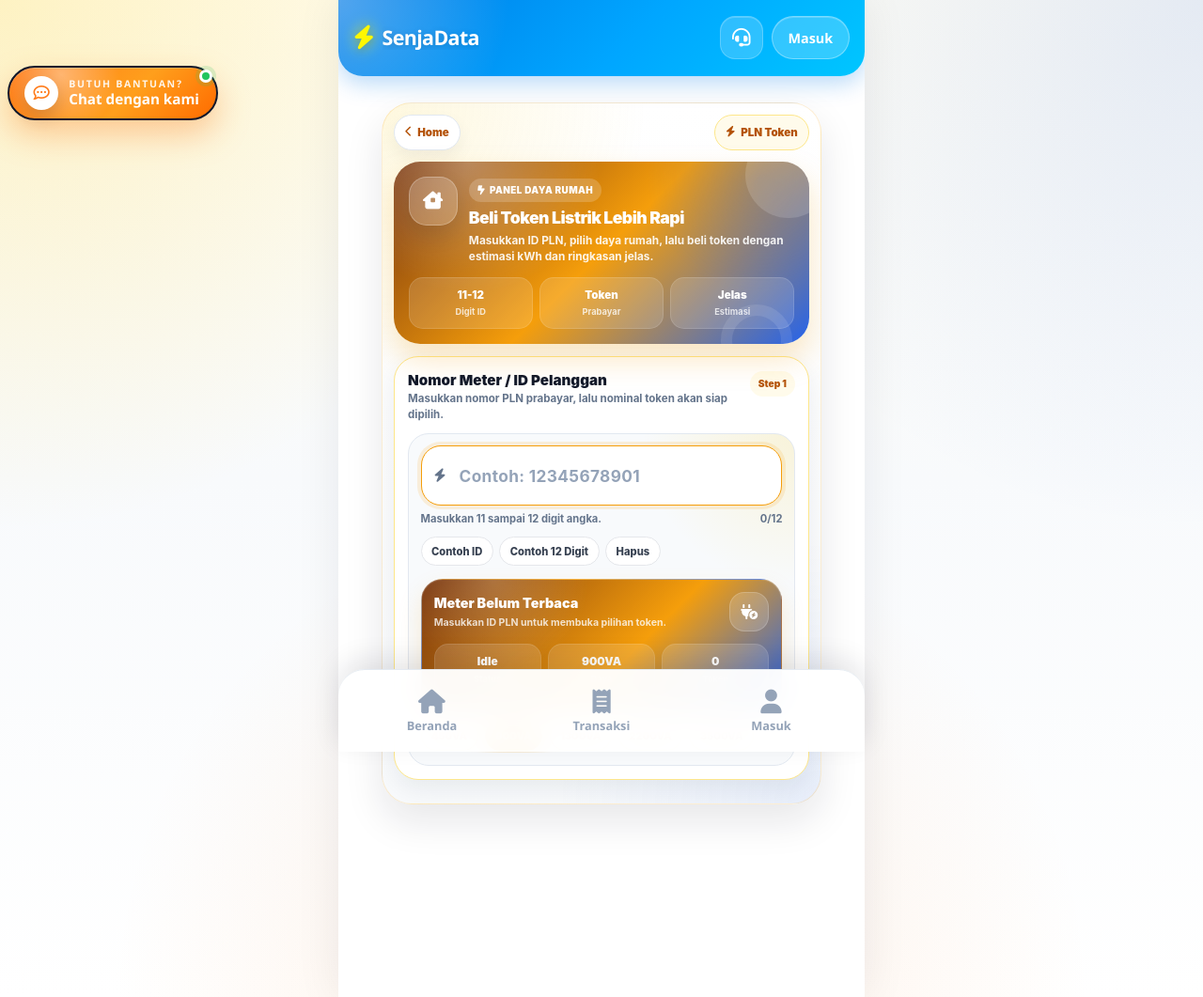
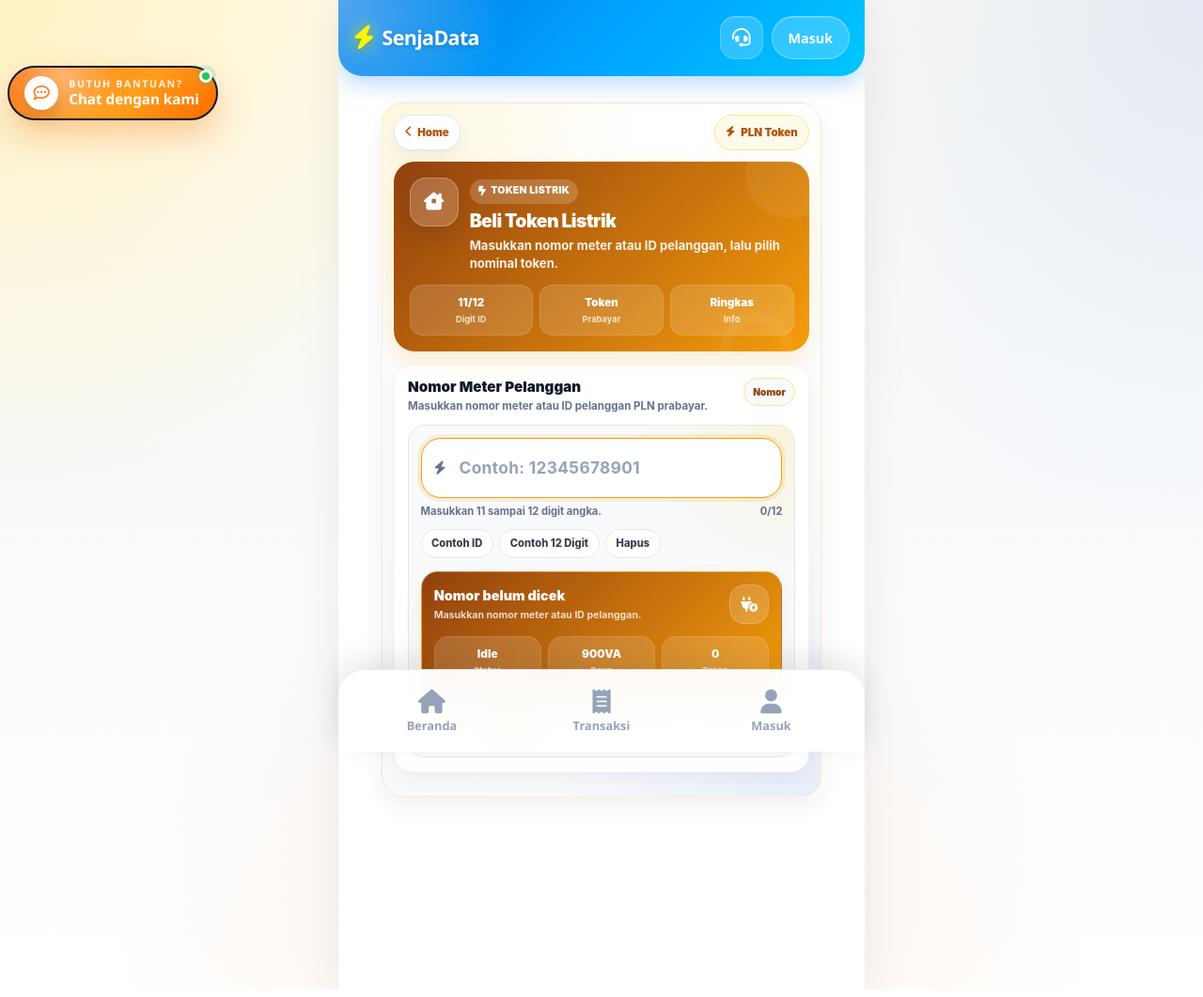
Before and after one commit to simanjuntakanggi381-alt/Pulsa-Ultra, a Flask app: page /listrik in a window 1280 px wide. Shown: the whole page at 94% size. Run offline with Flask 3, Linux system fonts and the light colour scheme.

Commit message:
Rapikan halaman listrik

```diff
--- a/templates/listrik.html
+++ b/templates/listrik.html
@@ -1013,6 +1013,132 @@ body{
         width:100%;
     }
 }
+
+/* Rapihan manual halaman listrik */
+.energy-shell{
+    border-radius:24px !important;
+    box-shadow:0 10px 24px rgba(15,23,42,.06) !important;
+}
+
+.energy-hero{
+    border-radius:22px !important;
+    padding:1.05rem !important;
+    background:linear-gradient(135deg,#92400e,#f59e0b) !important;
+    box-shadow:0 10px 22px rgba(245,158,11,.18) !important;
+}
+
+.energy-hero::before,
+.energy-hero::after{
+    opacity:.45;
+}
+
+.energy-hero-icon{
+    width:52px !important;
+    height:52px !important;
+    flex-basis:52px !important;
+    border-radius:17px !important;
+}
+
+.energy-badge{
+    font-size:.66rem !important;
+    letter-spacing:.02em !important;
+}
+
+.energy-hero h2{
+    font-size:1.22rem !important;
+}
+
+.energy-hero p{
+    font-size:.82rem !important;
+    font-weight:650 !important;
+}
+
+.hero-mini-row{
+    gap:.45rem !important;
+}
+
+.hero-mini{
+    border-radius:14px !important;
+    padding:.56rem .35rem !important;
+}
+
+.panel-card{
+    border-radius:20px !important;
+    border-color:#f1f5f9 !important;
+    box-shadow:0 8px 20px rgba(15,23,42,.05) !important;
+}
+
+.section-pill{
+    background:#f8fafc !important;
+    color:#92400e !important;
+    border:1px solid #fde68a;
+}
+
+.meter-box{
+    border-radius:18px !important;
+}
+
+.live-meter-card{
+    border-radius:18px !important;
+    background:linear-gradient(135deg,#92400e,#f59e0b) !important;
+    box-shadow:0 10px 20px rgba(245,158,11,.14) !important;
+}
+
+.daya-chip{
+    box-shadow:none !important;
+}
+
+.dashboard-card{
+    border-radius:20px !important;
+    background:linear-gradient(135deg,#92400e,#f59e0b) !important;
+    box-shadow:0 10px 22px rgba(245,158,11,.16) !important;
+}
+
+.mode-chip{
+    box-shadow:none !important;
+}
+
+.promo-banner{
+    background:linear-gradient(135deg,#f59e0b,#fb923c) !important;
+    box-shadow:0 8px 18px rgba(245,158,11,.13) !important;
+}
+
+.nominal-card{
+    border-radius:18px !important;
+    box-shadow:none !important;
+}
+
+.nominal-card:hover{
+    transform:translateY(-1px) !important;
+}
+
+.nominal-card.active{
+    box-shadow:0 8px 20px rgba(245,158,11,.10) !important;
+}
+
+.nominal-logo{
+    background:linear-gradient(135deg,#92400e,#f59e0b) !important;
+}
+
+.nominal-tag{
+    background:#fffbeb !important;
+    color:#92400e !important;
+}
+
+.summary-box{
+    border-radius:20px !important;
+    box-shadow:0 8px 20px rgba(15,23,42,.05) !important;
+}
+
+.summary-total{
+    background:linear-gradient(135deg,#92400e,#f59e0b) !important;
+}
+
+.submit-btn{
+    border-radius:16px !important;
+    box-shadow:0 10px 22px rgba(245,158,11,.18) !important;
+}
+
 </style>
 
 <div class="energy-page">
@@ -1047,16 +1173,16 @@ body{
                 <div>
                     <div class="energy-badge">
                         <i class="fa-solid fa-bolt-lightning"></i>
-                        Panel Daya Rumah
+                        Token Listrik
                     </div>
-                    <h2>Beli Token Listrik Lebih Rapi</h2>
-                    <p>Masukkan ID PLN, pilih daya rumah, lalu beli token dengan estimasi kWh dan ringkasan jelas.</p>
+                    <h2>Beli Token Listrik</h2>
+                    <p>Masukkan nomor meter atau ID pelanggan, lalu pilih nominal token.</p>
                 </div>
             </div>
 
             <div class="hero-mini-row">
                 <div class="hero-mini">
-                    <strong>11-12</strong>
+                    <strong>11/12</strong>
                     <span>Digit ID</span>
                 </div>
                 <div class="hero-mini">
@@ -1064,8 +1190,8 @@ body{
                     <span>Prabayar</span>
                 </div>
                 <div class="hero-mini">
-                    <strong>Jelas</strong>
-                    <span>Estimasi</span>
+                    <strong>Ringkas</strong>
+                    <span>Info</span>
                 </div>
             </div>
         </div>
@@ -1082,10 +1208,10 @@ body{
             <div class="panel-card">
                 <div class="section-title">
                     <div>
-                        <h3>Nomor Meter / ID Pelanggan</h3>
-                        <p>Masukkan nomor PLN prabayar, lalu nominal token akan siap dipilih.</p>
+                        <h3>Nomor Meter Pelanggan</h3>
+                        <p>Masukkan nomor meter atau ID pelanggan PLN prabayar.</p>
                     </div>
-                    <span class="section-pill">Step 1</span>
+                    <span class="section-pill">Nomor</span>
                 </div>
 
                 <div class="meter-box">
@@ -1120,8 +1246,8 @@ body{
                     <div class="live-meter-card">
                         <div class="live-meter-head">
                             <div>
-                                <strong id="meterTitle">Meter Belum Terbaca</strong>
-                                <span id="meterSubtitle">Masukkan ID PLN untuk membuka pilihan token.</span>
+                                <strong id="meterTitle">Nomor belum dicek</strong>
+                                <span id="meterSubtitle">Masukkan nomor meter atau ID pelanggan.</span>
                             </div>
 
                             <div class="power-icon">
@@ -1163,10 +1289,10 @@ body{
                     <div class="dashboard-main">
                         <div class="dashboard-label">
                             <i class="fa-solid fa-circle-check"></i>
-                            ID PLN SIAP
+                            ID PLN Siap
                         </div>
-                        <h3 id="dashboardTitle">Panel Token Listrik</h3>
-                        <p id="dashboardSubtitle">Pilih token sesuai kebutuhan listrik rumah.</p>
+                        <h3 id="dashboardTitle">Daftar Token Listrik</h3>
+                        <p id="dashboardSubtitle">Pilih nominal token yang ingin dibeli.</p>
                     </div>
 
                     <div class="dashboard-stats">
@@ -1188,16 +1314,16 @@ body{
                 <div class="mode-wrap">
                     <div class="mode-title">
                         <div>
-                            <strong>Pilih kebutuhan token</strong>
-                            <span>Geser untuk menyesuaikan nominal listrik</span>
+                            <strong>Pilih nominal token</strong>
+                            <span>Pilih kategori nominal token.</span>
                         </div>
                     </div>
 
                     <div class="mode-strip">
-                        <button type="button" class="mode-chip active" data-filter="recommended">Rekomendasi</button>
-                        <button type="button" class="mode-chip" data-filter="small">Harian</button>
-                        <button type="button" class="mode-chip" data-filter="medium">Mingguan</button>
-                        <button type="button" class="mode-chip" data-filter="large">Bulanan</button>
+                        <button type="button" class="mode-chip active" data-filter="recommended">Pilihan</button>
+                        <button type="button" class="mode-chip" data-filter="small">Kecil</button>
+                        <button type="button" class="mode-chip" data-filter="medium">Sedang</button>
+                        <button type="button" class="mode-chip" data-filter="large">Besar</button>
                         <button type="button" class="mode-chip" data-filter="big">Besar</button>
                         <button type="button" class="mode-chip" data-filter="cheap">Termurah</button>
                     </div>
@@ -1205,8 +1331,8 @@ body{
 
                 <div class="promo-banner">
                     <div>
-                        <strong>Token Listrik Lebih Mudah Dipilih</strong>
-                        <span>Nominal ditampilkan dengan estimasi kWh dan kategori kebutuhan.</span>
+                        <strong>Pilihan Token Listrik</strong>
+                        <span>Pilih nominal token sesuai kebutuhan.</span>
                     </div>
                     <div class="promo-badge">PLN</div>
                 </div>
@@ -1216,16 +1342,16 @@ body{
                 <div class="summary-box" id="summaryBox">
                     <div class="summary-title">
                         <i class="fa-solid fa-receipt"></i>
-                        Ringkasan Token Listrik
+                        Ringkasan
                     </div>
 
                     <div class="summary-row">
-                        <span>Nomor Meter / ID</span>
+                        <span>Nomor Meter</span>
                         <b id="sumNomor">-</b>
                     </div>
 
                     <div class="summary-row">
-                        <span>Daya Rumah</span>
+                        <span>Daya</span>
                         <b id="sumDaya">-</b>
                     </div>
 
@@ -1235,7 +1361,7 @@ body{
                     </div>
 
                     <div class="summary-row">
-                        <span>Estimasi kWh</span>
+                        <span>Info kWh</span>
                         <b id="sumKwh">-</b>
                     </div>
 
@@ -1249,7 +1375,7 @@ body{
 
                     <button type="submit" class="submit-btn" id="btnBayar">
                         <i class="fa-solid fa-circle-check"></i>
-                        Beli Token Sekarang
+                        Bayar Sekarang
                     </button>
                 </div>
             </div>
@@ -1402,8 +1528,8 @@ body{
         summaryBox.style.display='none';
         plnInfo.style.display='none';
         plnError.style.display='none';
-        meterTitle.textContent='Meter Belum Terbaca';
-        meterSubtitle.textContent='Masukkan ID PLN untuk membuka pilihan token.';
+        meterTitle.textContent='Nomor belum dicek';
+        meterSubtitle.textContent='Masukkan nomor meter atau ID pelanggan.';
         meterStatus.textContent='Idle';
         meterToken.textContent='0';
     }
@@ -1417,14 +1543,14 @@ body{
         meterDaya.textContent=selectedDaya+'VA';
         meterToken.textContent=getTokens().length;
 
-        dashboardTitle.textContent='Panel Token PLN';
-        dashboardSubtitle.textContent='ID '+nomor+' siap diisi token listrik.';
+        dashboardTitle.textContent='Daftar Token PLN';
+        dashboardSubtitle.textContent='ID '+nomor+' siap dipilih nominal token.';
         dashId.textContent=nomor.slice(-4);
         dashDaya.textContent=selectedDaya+'VA';
         dashTotal.textContent=getTokens().length;
 
         plnInfo.style.display='block';
-        plnInfo.innerHTML='<i class="fa-solid fa-circle-check"></i> Format ID PLN sudah sesuai. Pilih nominal token di bawah.';
+        plnInfo.innerHTML='<i class="fa-solid fa-circle-check"></i> Nomor sudah sesuai. Pilih nominal token di bawah.';
         plnError.style.display='none';
         nominalArea.classList.add('show');
 
@@ -1437,8 +1563,8 @@ body{
         nominalArea.classList.remove('show');
         summaryBox.style.display='none';
 
-        meterTitle.textContent='ID PLN Belum Lengkap';
-        meterSubtitle.textContent='Masukkan 11 sampai 12 digit nomor meter / ID pelanggan.';
+        meterTitle.textContent='Nomor belum lengkap';
+        meterSubtitle.textContent='Masukkan 11 sampai 12 digit nomor meter.';
         meterStatus.textContent='Check';
         meterToken.textContent='0';
 
@@ -1463,7 +1589,7 @@ body{
         }
 
         if(nomor.length<11){
-            showInvalidMeter('Nomor masih kurang. Masukkan minimal 11 digit angka.');
+            showInvalidMeter('Nomor masih kurang. Minimal 11 digit.');
             return;
         }
 
@@ -1482,7 +1608,7 @@ body{
         meterToken.textContent=getTokens().length;
 
         if(!list.length){
-            nominalList.innerHTML='<div class="empty-state">Token pada kategori ini belum tersedia. Coba pilih kategori lain.</div>';
+            nominalList.innerHTML='<div class="empty-state">Token belum tersedia di kategori ini.</div>';
             return;
         }
 
@@ -1491,9 +1617,9 @@ body{
             card.className='nominal-card';
 
             const labelMap={
-                small:'Harian',
-                medium:'Mingguan',
-                large:'Bulanan',
+                small:'Kecil',
+                medium:'Sedang',
+                large:'Besar',
                 big:'Besar'
             };
 
@@ -1506,7 +1632,7 @@ body{
                             '<div class="nominal-logo">PLN</div>'+
                             '<div class="nominal-name">'+
                                 '<strong>'+item.nama+'</strong>'+
-                                '<span>Token listrik · '+tag+'</span>'+
+                                '<span>PLN · '+tag+'</span>'+
                             '</div>'+
                         '</div>'+
                         '<div class="nominal-tag">'+tag+'</div>'+
@@ -1518,7 +1644,7 @@ body{
                             '<strong>'+rupiah(item.value)+'</strong>'+
                         '</div>'+
                         '<div class="detail-box">'+
-                            '<span>Estimasi kWh</span>'+
+                            '<span>Info kWh</span>'+
                             '<strong>± '+item.kwh+' kWh</strong>'+
                         '</div>'+
                     '</div>'+
@@ -1527,7 +1653,7 @@ body{
                         '<div class="price-box">'+
                             '<span>Total pembayaran</span>'+
                             '<strong>'+item.harga+'</strong>'+
-                            '<small>Token diproses setelah pembayaran</small>'+
+                            '<small>Diproses setelah bayar</small>'+
                         '</div>'+
                         '<button type="button" class="choose-nominal">Pilih</button>'+
                     '</div>'+
@@ -1626,18 +1752,18 @@ body{
 
         if(!nomor || nomor.length<11 || nomor.length>12){
             e.preventDefault();
-            alert('Masukkan nomor meter atau ID pelanggan PLN dengan benar. Minimal 11 digit dan maksimal 12 digit.');
+            alert('Masukkan nomor meter PLN 11 sampai 12 digit.');
             nomorInput.focus();
             return;
         }
 
         if(!selectedNominal || !kodeProduk.value){
             e.preventDefault();
-            alert('Pilih nominal token listrik terlebih dahulu.');
+            alert('Pilih nominal token dulu.');
             return;
         }
 
-        btnBayar.innerHTML='<i class="fa-solid fa-spinner fa-spin"></i> Memproses Token...';
+        btnBayar.innerHTML='<i class="fa-solid fa-spinner fa-spin"></i> Memproses...';
         btnBayar.style.opacity='0.75';
         btnBayar.style.pointerEvents='none';
     });
```
